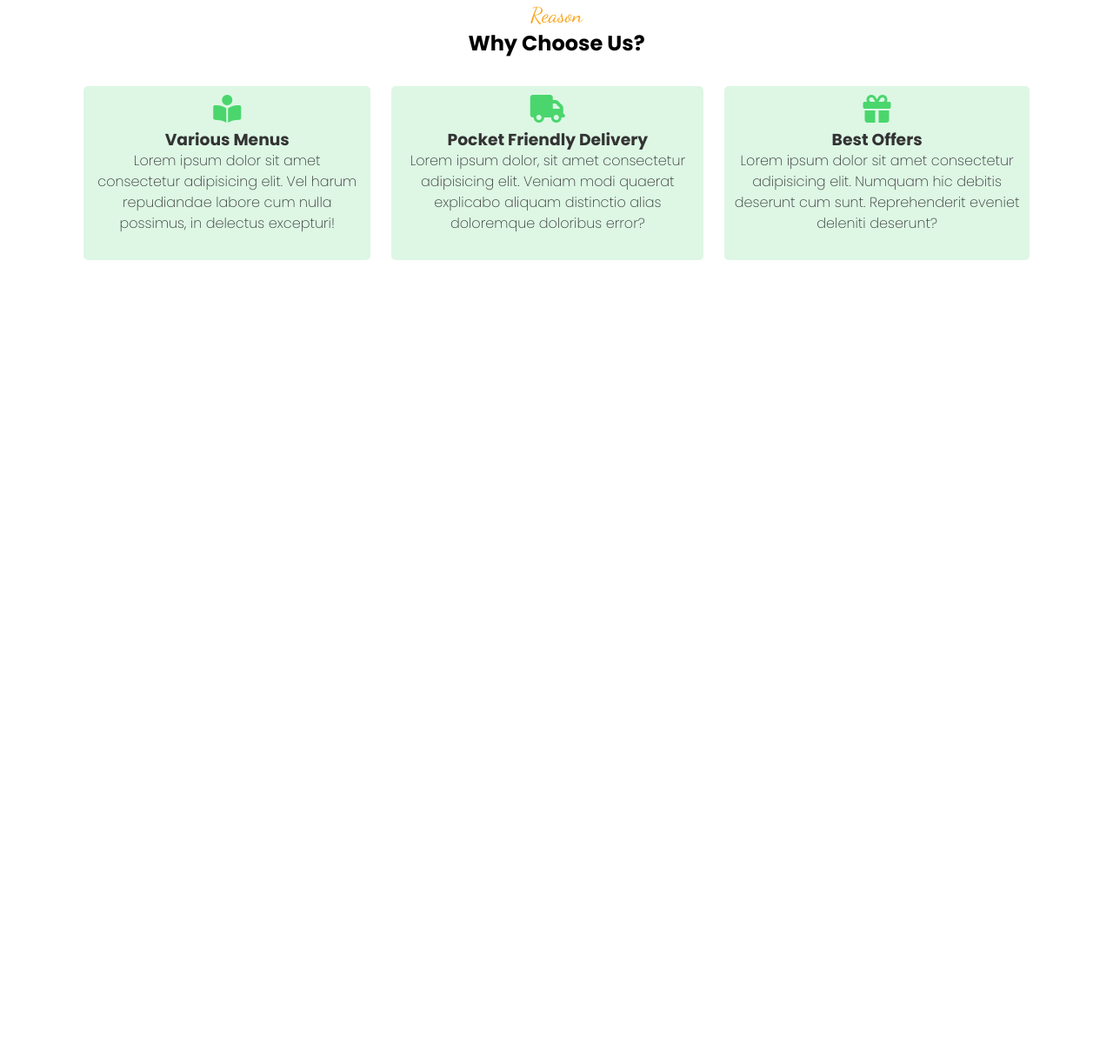
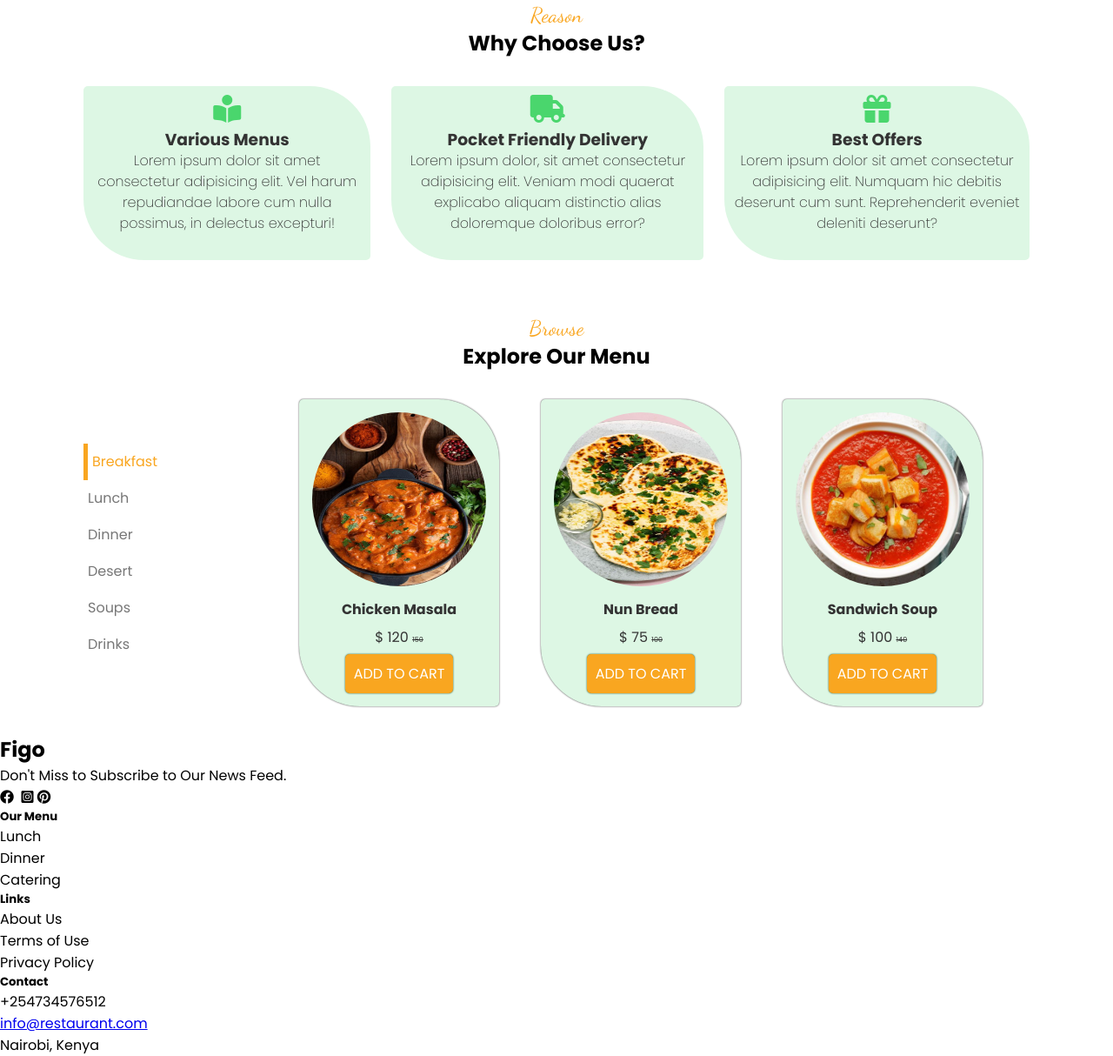
Before and after one commit to githinjisamson1/js-restaurant-landing-page, a plain HTML site: page index.html in a window 1280 px wide. Shown: the part 970-2184 px from the top of the page at 87% size. Before the commit the page ends 1301 px from the top, so only its background shows below. Drawn offline with Linux system fonts and the light colour scheme.

Commit message:
Style the menu section

```diff
--- a/index.html
+++ b/index.html
@@ -52,7 +52,7 @@
               type="text"
               placeholder="Enter your address.."
             />
-            <button class="home-btn">Get Started</button>
+            <button class="home-btn" type="submit">Get Started</button>
           </form>
         </div>
         <img class="home-image" src="assets/pizza.jpg" alt="pizza" />
@@ -88,8 +88,8 @@
         <p class="reason">Reason</p>
         <h2 class="reason-heading">Why Choose Us?</h2>
         <div class="cards">
+          <!-- 1st card -->
           <div class="card">
-            <!-- reason-icon -->
             <i class="fa-solid fa-book-open-reader"></i>
             <h3 class="reason-title">Various Menus</h3>
             <p class="reason-desc">
@@ -97,8 +97,9 @@
               repudiandae labore cum nulla possimus, in delectus excepturi!
             </p>
           </div>
+
+          <!-- 2nd card -->
           <div class="card">
-            <!-- reason-icon -->
             <i class="fa-solid fa-truck"></i>
             <h3 class="reason-title">Pocket Friendly Delivery</h3>
             <p class="reason-desc">
@@ -108,8 +109,8 @@
             </p>
           </div>
 
+          <!-- 3rd card -->
           <div class="card">
-            <!-- reason-icon -->
             <i class="fa-solid fa-gift"></i>
             <h3 class="reason-title">Best Offers</h3>
             <p class="reason-desc">
@@ -122,6 +123,107 @@
       </div>
     </section>
     <!-- end of reason section -->
+
+    <!-- start of menu section -->
+    <section id="menu">
+      <div class="menu-container">
+        <p class="browse">Browse</p>
+        <h2 class="menu-heading">Explore Our Menu</h2>
+        <div class="menu-cards">
+          <!-- vertical menu -->
+          <ul class="menu">
+            <li class="menu-item active">Breakfast</li>
+            <li class="menu-item">Lunch</li>
+            <li class="menu-item">Dinner</li>
+            <li class="menu-item">Desert</li>
+            <li class="menu-item">Soups</li>
+            <li class="menu-item">Drinks</li>
+          </ul>
+
+          <!-- menu card items -->
+          <div class="menu-card-items">
+            <div class="card-item">
+              <div class="card-image">
+                <img src="assets/chickenMasala.jpg" alt="" />
+              </div>
+              <h4 class="card-title">Chicken Masala</h4>
+              <p class="card-price">
+                $ 120 <span class="changed-price">150</span>
+              </p>
+              <button class="card-btn">Add to Cart</button>
+            </div>
+
+            <div class="card-item">
+              <div class="card-image">
+                <img src="assets/nunBread.jpg" alt="" />
+              </div>
+              <h4 class="card-title">Nun Bread</h4>
+              <p class="card-price">
+                $ 75 <span class="changed-price">100</span>
+              </p>
+              <button class="card-btn">Add to Cart</button>
+            </div>
+
+            <div class="card-item">
+              <div class="card-image">
+                <img src="assets/sandwichSoup.jpg" alt="" />
+              </div>
+              <h4 class="card-title">Sandwich Soup</h4>
+              <p class="card-price">
+                $ 100 <span class="changed-price">140</span>
+              </p>
+              <button class="card-btn">Add to Cart</button>
+            </div>
+          </div>
+        </div>
+      </div>
+    </section>
+    <!-- end of menu section -->
+
+    <!-- start of footer -->
+    <section id="footer">
+      <div class="footer-container">
+        <div>
+          <h2>Figo</h2>
+          <p>Don't Miss to Subscribe to Our News Feed.</p>
+          <div class="social-icons">
+            <i class="fa-brands fa-facebook"></i>
+            <i class="fa-brands fa-square-x-twitter"></i>
+            <i class="fa-brands fa-square-instagram"></i>
+            <i class="fa-brands fa-pinterest"></i>
+          </div>
+        </div>
+        <div class="our-menu">
+          <h5>Our Menu</h5>
+          <ul>
+            <li>Lunch</li>
+            <li>Dinner</li>
+            <li>Catering</li>
+          </ul>
+        </div>
+        <div class="links">
+          <h5>Links</h5>
+          <ul>
+            <li>About Us</li>
+            <li>Terms of Use</li>
+            <li>Privacy Policy</li>
+          </ul>
+        </div>
+        <div class="links">
+          <h5>Contact</h5>
+          <ul>
+            <li>+254734576512</li>
+            <li>
+              <a href="mailto:githinjisamson148@gmail.com"
+                >info@restaurant.com</a
+              >
+            </li>
+            <li>Nairobi, Kenya</li>
+          </ul>
+        </div>
+      </div>
+    </section>
+    <!-- end of footer -->
     <script src="script.js"></script>
   </body>
 </html>
--- a/style.css
+++ b/style.css
@@ -106,6 +106,7 @@ button {
   box-shadow: 0px 0px 2px var(--green-dark);
   font-size: 1rem;
   cursor: pointer;
+  text-transform: uppercase;
   transition: all 300ms ease;
 }
 button:hover {
@@ -157,22 +158,22 @@ button:hover {
   margin-top: 2rem;
   display: flex;
   justify-content: space-between;
-  align-items: start;
+  align-items: center;
   gap: 1.5rem;
 }
 .card {
   background-color: var(--green-light);
   padding: 10px;
   height: 200px;
-  border-radius: 5px;
+  border-radius: 5px 70px 5px 70px;
   line-height: 1.5rem;
+  color: #333;
   transition: all 300ms ease;
-  color: #333;
 }
 .card:hover {
   background-color: var(--white);
   box-shadow: 0px 0px 2px;
-  border-bottom: 3px solid var(--green);
+  border-bottom: 2px solid var(--green);
 }
 .card i {
   font-size: 2rem;
@@ -182,3 +183,64 @@ button:hover {
 .reason-desc {
   font-weight: 200;
 }
+
+/* styling menu section */
+.menu-container {
+  padding: 2rem 6rem 2rem 6rem;
+  text-align: center;
+}
+.browse {
+  font-family: "Dancing Script", cursive;
+  color: var(--yellow);
+  font-size: 1.5rem;
+}
+ul.menu {
+  /* background-color: yellow; */
+  list-style-type: none;
+  width: 200px;
+  text-align: left;
+  color: var(--grey);
+  line-height: 2rem;
+}
+.menu-cards,
+.menu-card-items {
+  display: flex;
+  align-items: center;
+  gap: 3rem;
+}
+.menu-cards {
+  margin-top: 2rem;
+}
+
+.menu-item {
+  padding: 5px;
+}
+.menu-item.active {
+  color: var(--yellow);
+  border-left: 5px solid var(--yellow);
+}
+.card-item {
+  background-color: var(--green-light);
+  padding: 15px;
+  border-radius: 5px 70px 5px 70px;
+  line-height: 2rem;
+  color: #333;
+  box-shadow: 0px 0px 2px;
+  transition: all 300ms ease;
+}
+.card-image img {
+  width: 200px;
+  height: 200px;
+  border-radius: 50%;
+}
+.changed-price {
+  text-decoration: line-through;
+  font-size: 0.5rem;
+}
+.card-btn{
+    background-color: var(--yellow);
+}
+.card-btn:hover{
+    background-color: var(--white);
+    color: var(--yellow);
+}
```
Also changed, not shown: assets/chickenMasala.jpg (added), assets/nunBread.jpg (added), assets/sandwichSoup.jpg (added).
